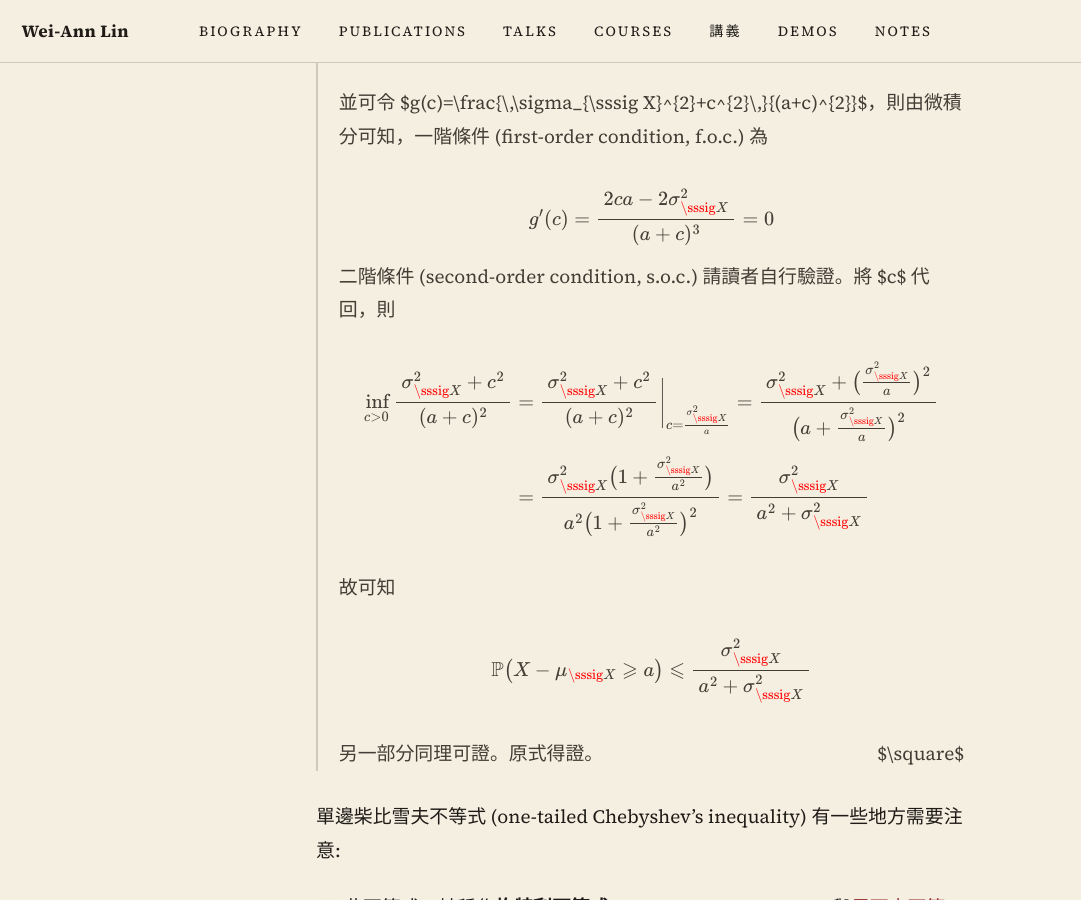
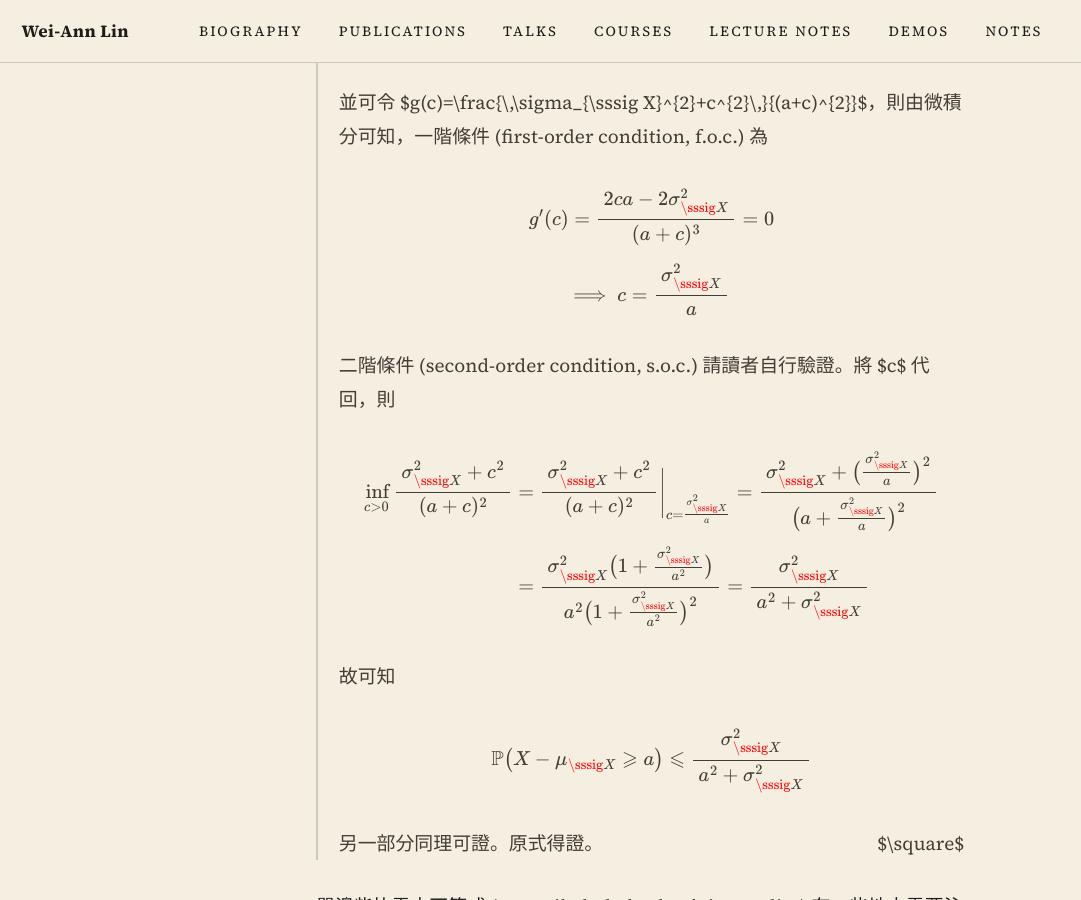
Before and after one commit to weiannlin/weiannlin.github.io, a Jekyll site: the page built from _teaching_topics/02-19-probability-inequalities.md, in a window 1280 px wide and 900 px high, scrolled down 12261 px. Shown: the whole window, without its empty margins (0-1081 px from the left). Built offline with Jekyll 4.4.1, drawn with Linux system fonts in a browser that asks for light colours; some of the changed text lies outside the part shown.

Commit message:
Say Lecture Notes in the menu, and restore a dropped implication
The menu is otherwise all English, so the Chinese label stood out; the
masthead back-link goes back to English for the same reason.

The one-tailed Chebyshev proof lost the step solving the first-order
condition for c. An earlier pass that tidied implication arrows folded the
shared conclusion into the narrow layout and deleted the shared copy, so the
wide layout stopped at g'(c)=0. Both layouts again end at the derivative and
share the implication below, as before.

Co-Authored-By: Claude Opus 5 (1M context) <noreply@anthropic.com>

```diff
--- a/_data/navigation.yml
+++ b/_data/navigation.yml
@@ -20,7 +20,7 @@ main:
   - title: "Courses"
     url: /courses/
 
-  - title: "講義"
+  - title: "Lecture Notes"
     url: /lecture-notes/
 
   - title: "Demos"
--- a/_layouts/topic.html
+++ b/_layouts/topic.html
@@ -25,7 +25,7 @@ layout: default
     <header class="topic-masthead">
       <div class="topic-masthead__left">Wei-Ann Lin &middot; 林蔚安</div>
       <div class="topic-masthead__right">
-        <a class="topic-masthead__link" href="{{ base_path }}/lecture-notes/" aria-label="回到講義總覽">講義 &middot; Index</a>
+        <a class="topic-masthead__link" href="{{ base_path }}/lecture-notes/" aria-label="回到講義總覽">Lecture Notes &middot; Index</a>
       </div>
     </header>
 
--- a/_teaching_topics/02-19-probability-inequalities.md
+++ b/_teaching_topics/02-19-probability-inequalities.md
@@ -625,10 +625,18 @@ $$
 <div class="topic-math-layout topic-math-layout--mobile" markdown="1">
 
 $$
-g^{\prime}(c)=\frac{\,2ca-2\sigma_{\sssig X}^{2}\,}{(a+c)^{3}}=0\qquad\therefore\, c=\frac{\,\sigma_{\sssig X}^{2}\,}{a}
+g^{\prime}(c)=\frac{\,2ca-2\sigma_{\sssig X}^{2}\,}{(a+c)^{3}}=0
 $$
 
 </div>
+
+</div>
+
+<div class="topic-math-follow" markdown="1">
+
+$$
+\Longrightarrow\ c=\frac{\,\sigma_{\sssig X}^{2}\,}{a}
+$$
 
 </div>
 
```
